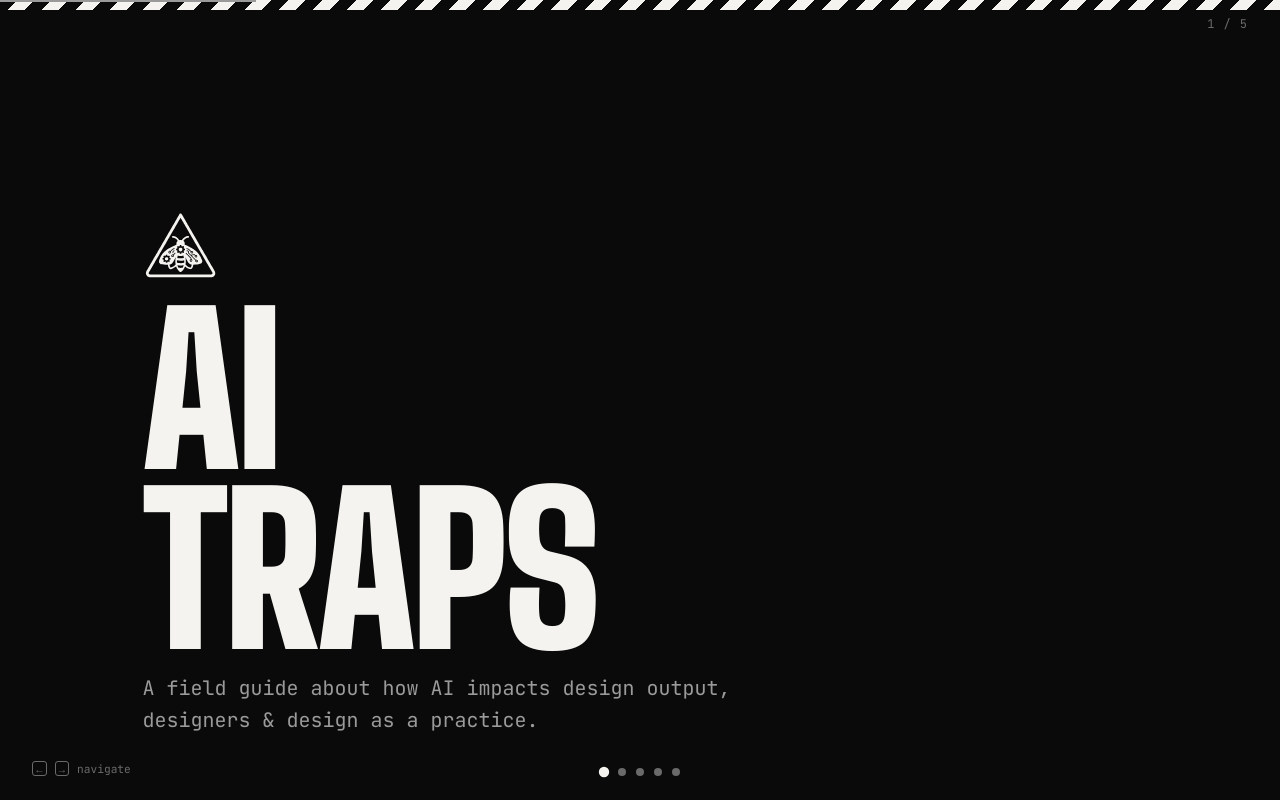
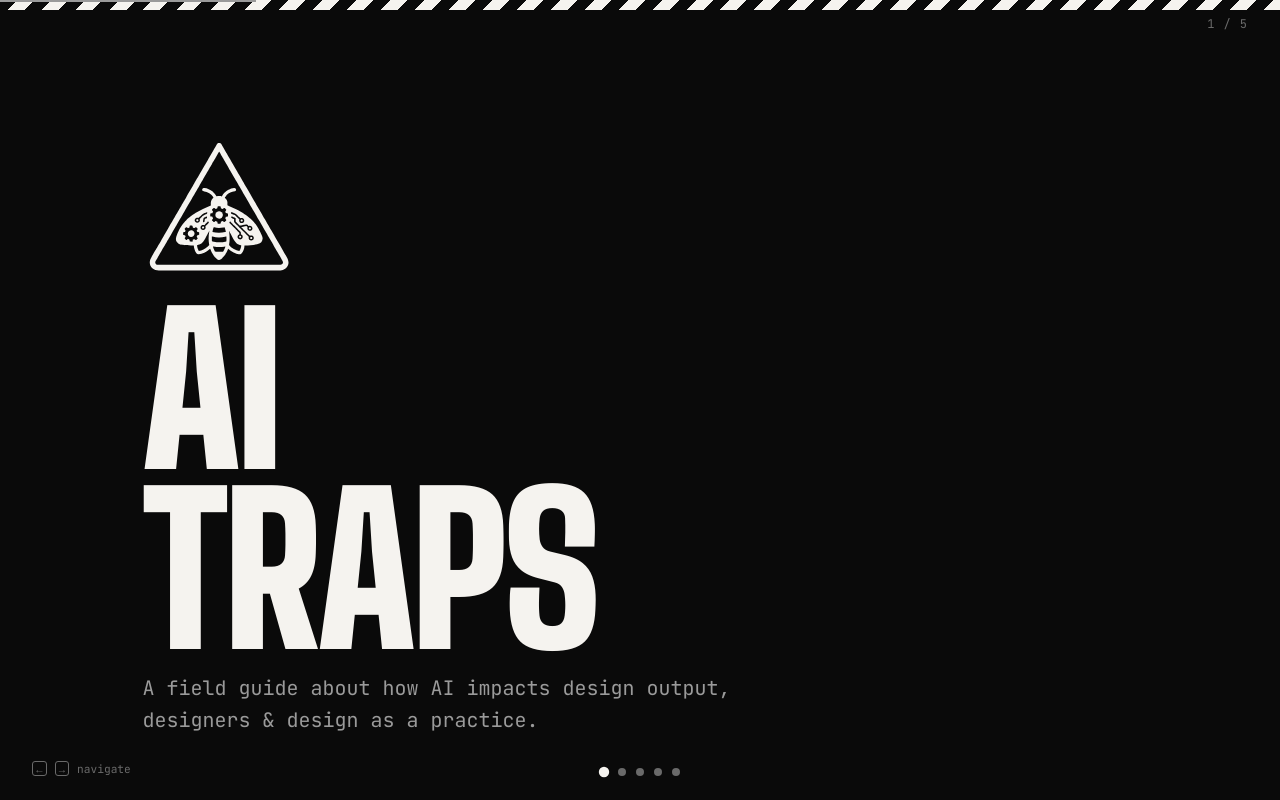
Before and after one commit to rasagy/ai-traps, a plain HTML site: page talk/index.html in a window 1280 px wide. Drawn offline with Linux system fonts and the light colour scheme.

Commit message:
Make the icon bigger

```diff
--- a/talk/index.html
+++ b/talk/index.html
@@ -161,8 +161,8 @@
     }
 
     .moth-mark {
-      width: clamp(3rem, 6vw, 5rem);
-      height: clamp(3rem, 6vw, 5rem);
+      width: clamp(5rem, 12vw, 10rem);
+      height: clamp(5rem, 12vw, 10rem);
       flex-shrink: 0;
       background-color: var(--ink);
       -webkit-mask: url('../data/moth-icon.svg') center / contain no-repeat;
```
